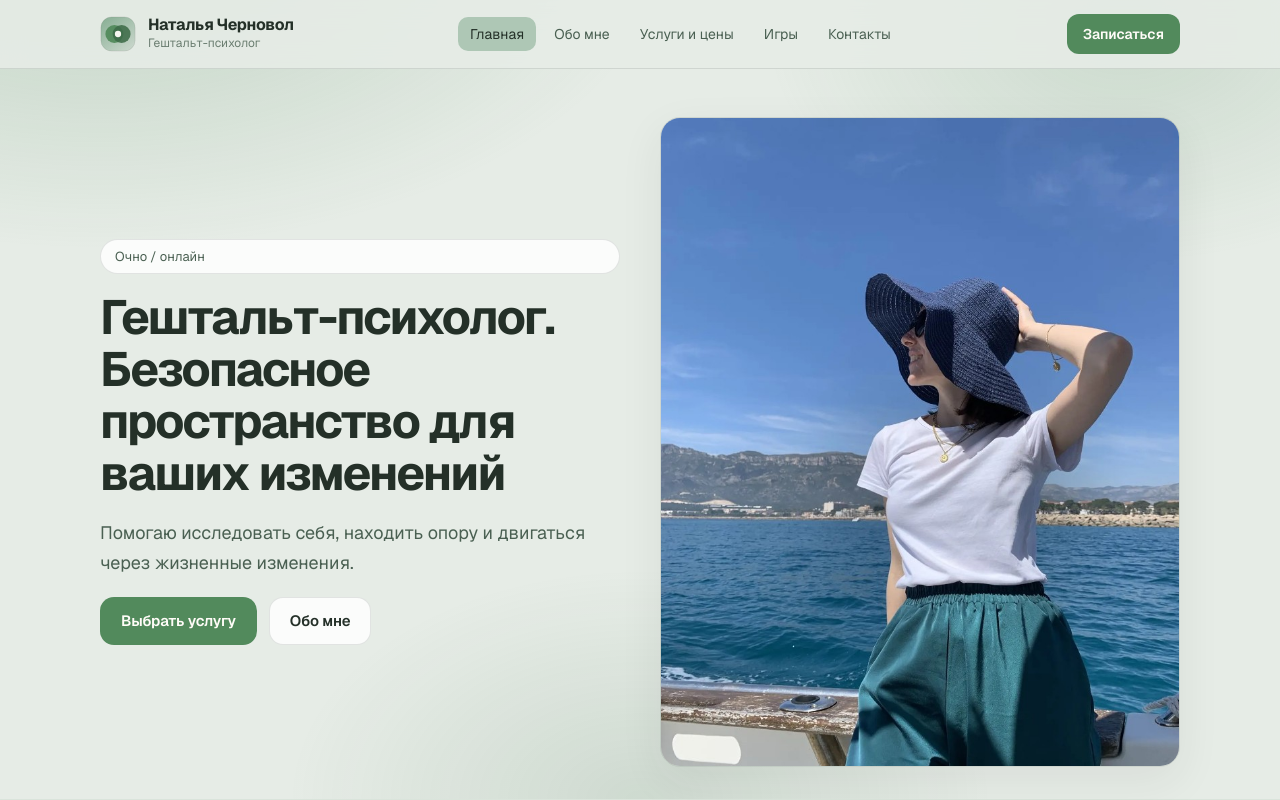
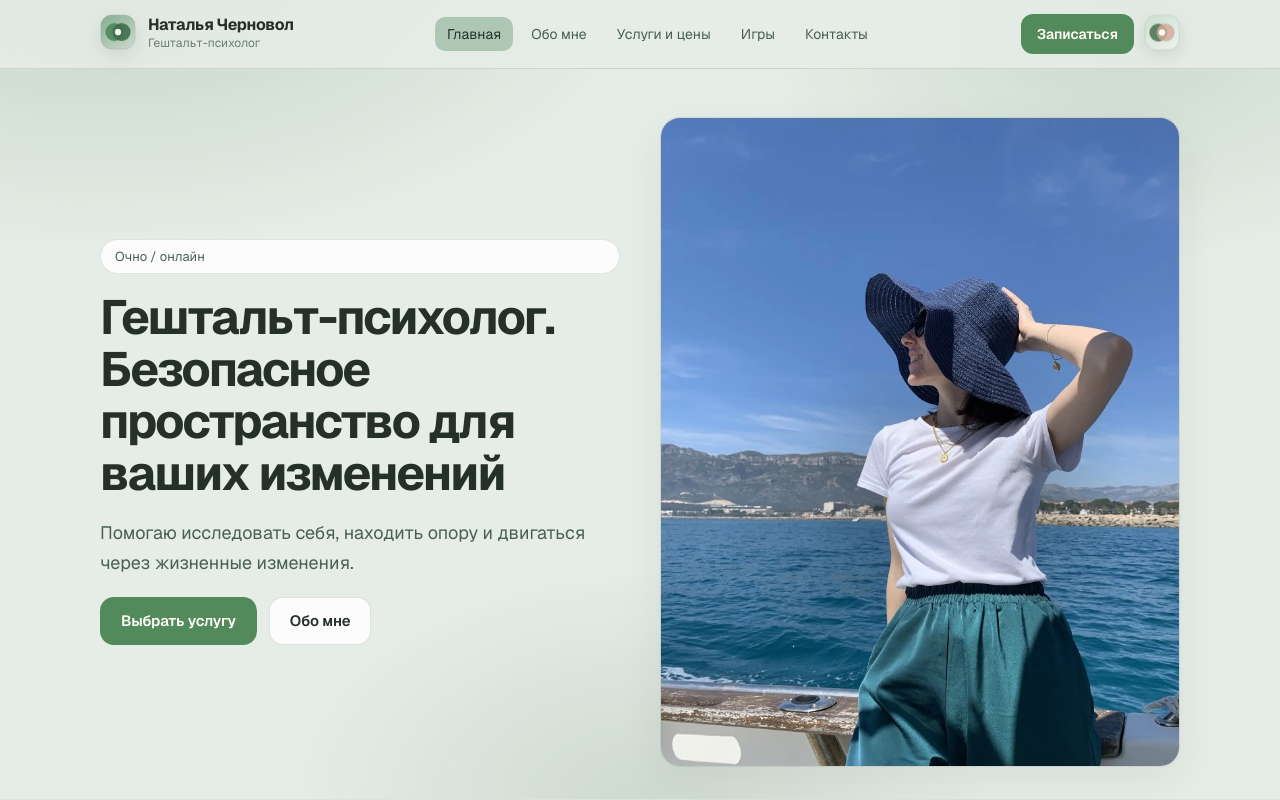
Before and after one commit to Jelydade/chernovol_na_landing, a Next.js app: page / in a window 1280 px wide. Shown: the top 800 px of the page. Built offline with nearby package versions, Linux system fonts and the light colour scheme.

Commit message:
corrected

```diff
--- a/src/app/home.module.css
+++ b/src/app/home.module.css
@@ -26,6 +26,25 @@
 .heroCopy {
   display: grid;
   gap: 18px;
+}
+
+.bookingLogo {
+  width: fit-content;
+  line-height: 0;
+  filter: drop-shadow(0 12px 18px rgb(61 107 72 / 18%));
+  animation: bookingLogoFloat 3.6s ease-in-out infinite;
+  transform-origin: center;
+}
+
+@keyframes bookingLogoFloat {
+  0%,
+  100% {
+    transform: translateY(0) rotate(-2deg);
+  }
+
+  50% {
+    transform: translateY(-10px) rotate(2deg);
+  }
 }
 
 .heroCtas {
@@ -168,3 +187,9 @@
     grid-template-columns: 1fr;
   }
 }
+
+@media (prefers-reduced-motion: reduce) {
+  .bookingLogo {
+    animation: none;
+  }
+}
--- a/src/app/page.tsx
+++ b/src/app/page.tsx
@@ -193,6 +193,9 @@ export default function Home() {
               <p className={s.sub}>
                 Выберите удобный формат и запишитесь — отвечу в течение 24 часов.
               </p>
+              <div className={h.bookingLogo} aria-hidden="true">
+                <Image src="/logo.svg" alt="" width={64} height={64} />
+              </div>
               <Link className={s.btnPrimary} href="/contacts">
                 Записаться
               </Link>
--- /dev/null
+++ b/src/components/landing/BookingAction.tsx
@@ -0,0 +1,34 @@
+import styles from "@/styles/site.module.css";
+import Image from "next/image";
+import Link from "next/link";
+
+type BookingActionProps = {
+  className: string;
+  iconPlacement?: "left" | "right" | "top";
+  iconSize?: number;
+  showArrow?: boolean;
+};
+
+export const BookingAction = ({
+  className,
+  iconPlacement = "left",
+  iconSize = 30,
+  showArrow = false,
+}: BookingActionProps) => {
+  const placementClass = {
+    left: "",
+    right: styles.bookingActionRight,
+    top: styles.bookingActionTop,
+  }[iconPlacement];
+
+  return (
+    <span className={`${styles.bookingAction} ${placementClass}`}>
+      <span className={styles.bookingActionIcon} aria-hidden="true">
+        <Image src="/logo.svg" alt="" width={iconSize} height={iconSize} />
+      </span>
+      <Link className={className} href="/contacts">
+        Записаться{showArrow ? " →" : ""}
+      </Link>
+    </span>
+  );
+};
--- a/src/components/layout/Header.tsx
+++ b/src/components/layout/Header.tsx
@@ -1,5 +1,6 @@
 import Link from "next/link";
 import { Logo } from "@/components/brand/Logo";
+import { BookingAction } from "@/components/landing/BookingAction";
 import { site } from "@/lib/site";
 import styles from "@/styles/site.module.css";
 
@@ -45,9 +46,11 @@ export const Header = ({ activePath }: HeaderProps) => (
       </nav>
 
       <div className={styles.headerActions}>
-        <Link className={styles.btnHeader} href="/contacts">
-          Записаться
-        </Link>
+        <BookingAction
+          className={styles.btnHeader}
+          iconPlacement="right"
+          iconSize={36}
+        />
       </div>
     </div>
   </header>
--- a/src/styles/site.module.css
+++ b/src/styles/site.module.css
@@ -36,6 +36,20 @@
 
 .brandLogo {
   flex-shrink: 0;
+  filter: drop-shadow(0 6px 10px rgb(61 107 72 / 16%));
+  animation: brandLogoFloat 3.6s ease-in-out infinite;
+  transform-origin: center;
+}
+
+@keyframes brandLogoFloat {
+  0%,
+  100% {
+    transform: translateY(0) rotate(-2deg);
+  }
+
+  50% {
+    transform: translateY(-4px) rotate(2deg);
+  }
 }
 
 .brandText {
@@ -215,6 +229,42 @@
   height: 42px;
   padding: 0 16px;
   font-size: 14px;
+}
+
+.bookingAction {
+  display: inline-flex;
+  align-items: center;
+  justify-content: center;
+  gap: 10px;
+  width: fit-content;
+}
+
+.bookingActionRight {
+  flex-direction: row-reverse;
+}
+
+.bookingActionTop {
+  flex-direction: column;
+  gap: 12px;
+}
+
+.bookingActionIcon {
+  display: inline-flex;
+  flex: 0 0 auto;
+  line-height: 0;
+  filter: drop-shadow(0 5px 8px rgb(61 107 72 / 16%));
+  animation: bookingActionIconFloat 3.6s ease-in-out infinite;
+}
+
+@keyframes bookingActionIconFloat {
+  0%,
+  100% {
+    transform: translateY(0) rotate(-2deg);
+  }
+
+  50% {
+    transform: translateY(-3px) rotate(2deg);
+  }
 }
 
 .link {
@@ -443,3 +493,10 @@ ul.prose {
     grid-template-columns: 1fr;
   }
 }
+
+@media (prefers-reduced-motion: reduce) {
+  .brandLogo,
+  .bookingActionIcon {
+    animation: none;
+  }
+}
```
Also changed, not shown: src/app/about/page.tsx (+6 -3 lines), src/app/services/page.tsx (+6 -3 lines).
